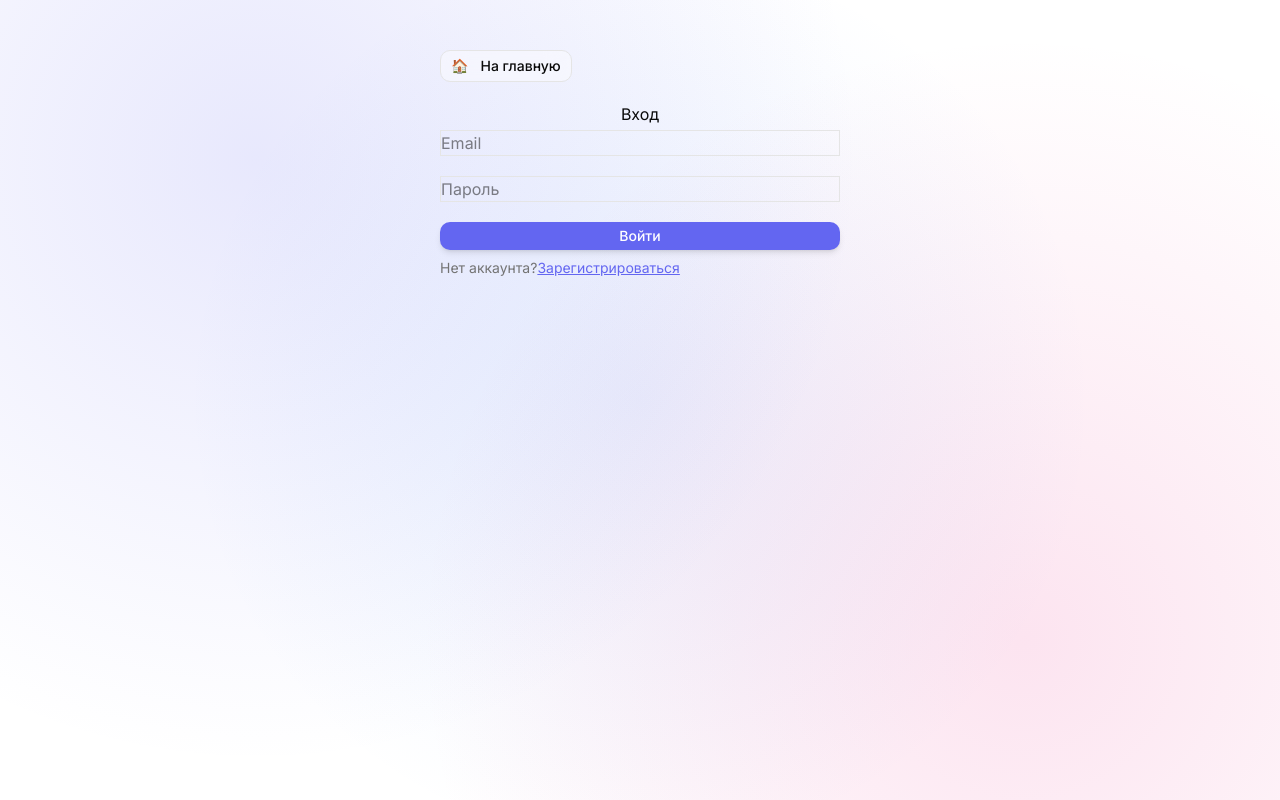
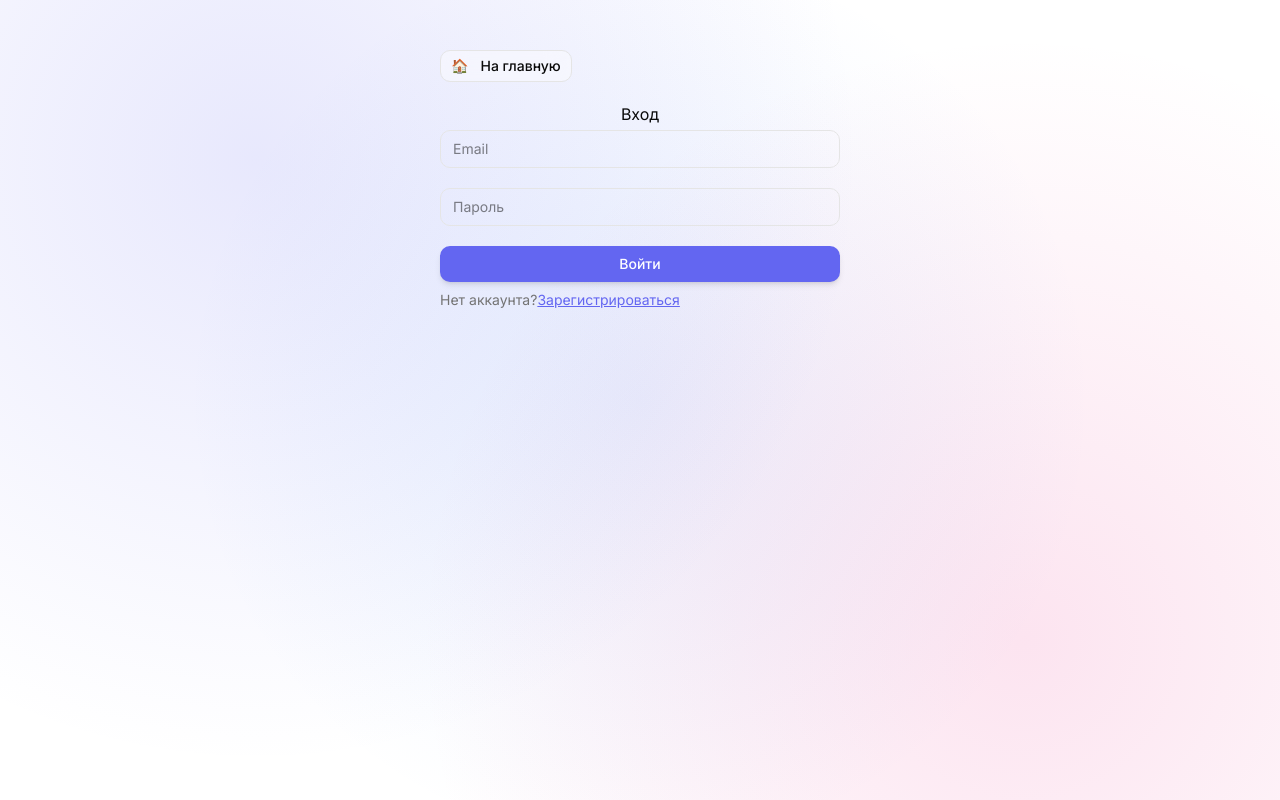
Before and after one commit to changemaind90/task-trecker2026-vibe-coded_human-, a Next.js app: page /login in a window 1280 px wide. Built offline with nearby package versions, Linux system fonts and the light colour scheme.

Commit message:
remove <button> from login  \ register add AuthButton ot login register

```diff
--- a/src/app/login/page.tsx
+++ b/src/app/login/page.tsx
@@ -4,6 +4,7 @@ import { useState } from "react";
 import { useRouter } from "next/navigation";
 import Link from "next/link";
 import NavButton from "@/components/NavButton";
+import AuthButton from "@/components/AuthButton";
 
 export default function LoginPage() {
   const router = useRouter();
@@ -55,33 +56,17 @@ export default function LoginPage() {
           value={email}
           onChange={(e) => setEmail(e.target.value)}
           required
-          className="border-[1px] border-solid"
+          className="w-full rounded-lg border border-border bg-transparent px-3 py-2 text-sm focus:outline-none focus:ring-2 focus:ring-[#6366f1]"
         />
         <input
           type="password"
           placeholder="Пароль"
           value={password}
           onChange={(e) => setPassword(e.target.value)}
-          className="border-[1px] border-solid"
+          className="w-full rounded-lg border border-border bg-transparent px-3 py-2 text-sm focus:outline-none focus:ring-2 focus:ring-[#6366f1]"
           required
         />
-        <button
-          type="submit"
-          disabled={loading}
-          className="mb-2 group relative w-full flex items-center justify-center rounded-lg bg-[#6366f1] px-1 py-1
-            text-sm font-medium text-white shadow-md hover:bg-[#4f46ba] active:scale-[0.99]
-            transition-all duration-200 disabled:opacity-70 disabled:cursor-not-allowed disabled:shadow-none"
-        >
-          {" "}
-          {loading ? (
-            <>
-              <span className="animate-spin w-4 h-4 border-2 border-white border-t-transparent rounded-full mr-2"></span>
-              Вход...
-            </>
-          ) : (
-            "Войти"
-          )}
-        </button>
+        <AuthButton loading={loading} loadingText="Вход..." text="Войти" />
         {error && <p className="text-red-500">{error}</p>}
       </form>
       <p className="text-sm text-[var(--muted-foreground)]">
--- a/src/app/register/page.tsx
+++ b/src/app/register/page.tsx
@@ -2,6 +2,7 @@
 
 import { useState } from "react";
 import Link from "next/link";
+import AuthButton from "@/components/AuthButton";
 
 export default function RegisterPage() {
   const [email, setEmail] = useState("");
@@ -69,6 +70,7 @@ export default function RegisterPage() {
             placeholder="Имя (необязательно)"
             value={name}
             onChange={(e) => setName(e.target.value)}
+            className="w-full rounded-lg border border-border bg-transparent px-3 py-2 text-sm focus:outline-none focus:ring-2 focus:ring-[#6366f1]"
           />
           <input
             type="email"
@@ -76,6 +78,7 @@ export default function RegisterPage() {
             value={email}
             onChange={(e) => setEmail(e.target.value)}
             required
+            className="w-full rounded-lg border border-border bg-transparent px-3 py-2 text-sm focus:outline-none focus:ring-2 focus:ring-[#6366f1]"
           />
           <input
             type="password"
@@ -84,10 +87,13 @@ export default function RegisterPage() {
             onChange={(e) => setPassword(e.target.value)}
             required
             minLength={6}
+            className="w-full rounded-lg border border-border bg-transparent px-3 py-2 text-sm focus:outline-none focus:ring-2 focus:ring-[#6366f1]"
           />
-          <button type="submit" disabled={loading}>
-            {loading ? "Регистрация..." : "Зарегистрироваться"}
-          </button>
+          <AuthButton
+            loading={loading}
+            loadingText="Регистрация..."
+            text="Зарегистрироваться"
+          />
           {error && <p className="test-red">{error}</p>}
         </form>
       )}
--- /dev/null
+++ b/src/components/AuthButton.tsx
@@ -0,0 +1,26 @@
+"use client";
+
+type Props = {
+  loading: boolean;
+  loadingText: string;
+  text: string;
+};
+
+export default function AuthButton({ loading, loadingText, text }: Props) {
+  return (
+    <button
+      type="submit"
+      disabled={loading}
+      className="mb-2 group relative w-full flex items-center justify-center rounded-lg bg-[#6366f1] px-3 py-2 text-sm font-medium text-white shadow-md hover:bg-[#4f46ba] active:scale-[0.99] transition-all duration-200 disabled:opacity-70 disabled:cursor-not-allowed disabled:shadow-none cursor-pointer"
+    >
+      {loading ? (
+        <>
+          <span className="animate-spin w-4 h-4 border-2 border-white border-t-transparent rounded-full mr-2" />
+          {loadingText}
+        </>
+      ) : (
+        text
+      )}
+    </button>
+  );
+}
--- a/src/components/StatsPieChart.tsx
+++ b/src/components/StatsPieChart.tsx
@@ -1,6 +1,6 @@
 "use client";
 
-import { Pie, PieChart, Cell, ResponsiveContainer } from "recharts";
+import { Pie, PieChart, Cell, ResponsiveContainer, Tooltip } from "recharts";
 import { Card, CardContent, CardHeader, CardTitle } from "@/components/ui/card";
 
 const COLORS = ["#888", "#f59e0b", "#10b981"];
@@ -46,6 +46,18 @@ export default function StatsPieChart({
                 />
               ))}
             </Pie>
+            <Tooltip
+              contentStyle={{
+                background: "rgba(255,255,255,0.9)",
+                border: "1px solid rgba(0,0,0,0.1)",
+                borderRadius: 8,
+                padding: "8px 12px",
+              }}
+              formatter={(value, name) => [
+                `${value ?? 0} задач`,
+                name as string,
+              ]}
+            />
           </PieChart>
         </ResponsiveContainer>
 
```
